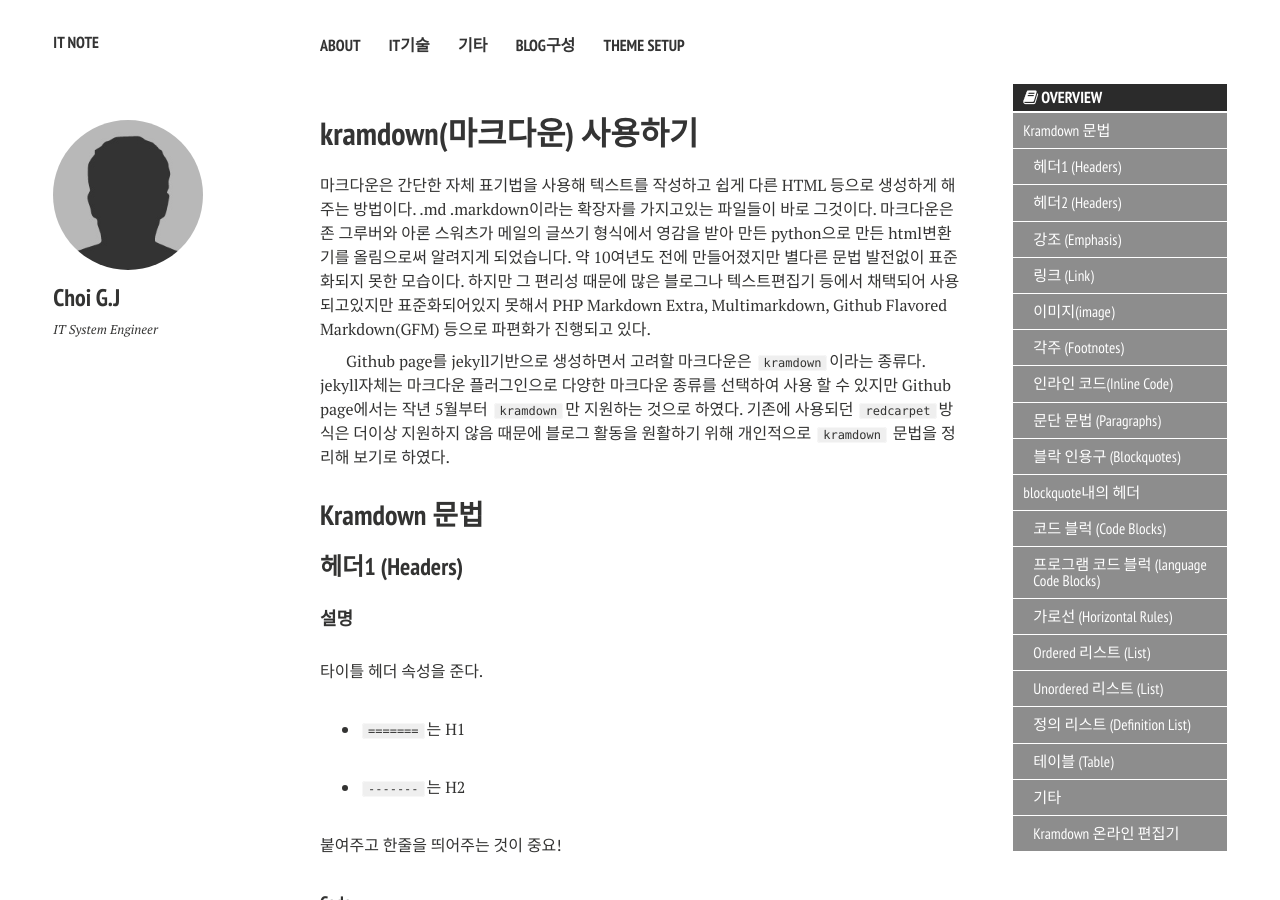
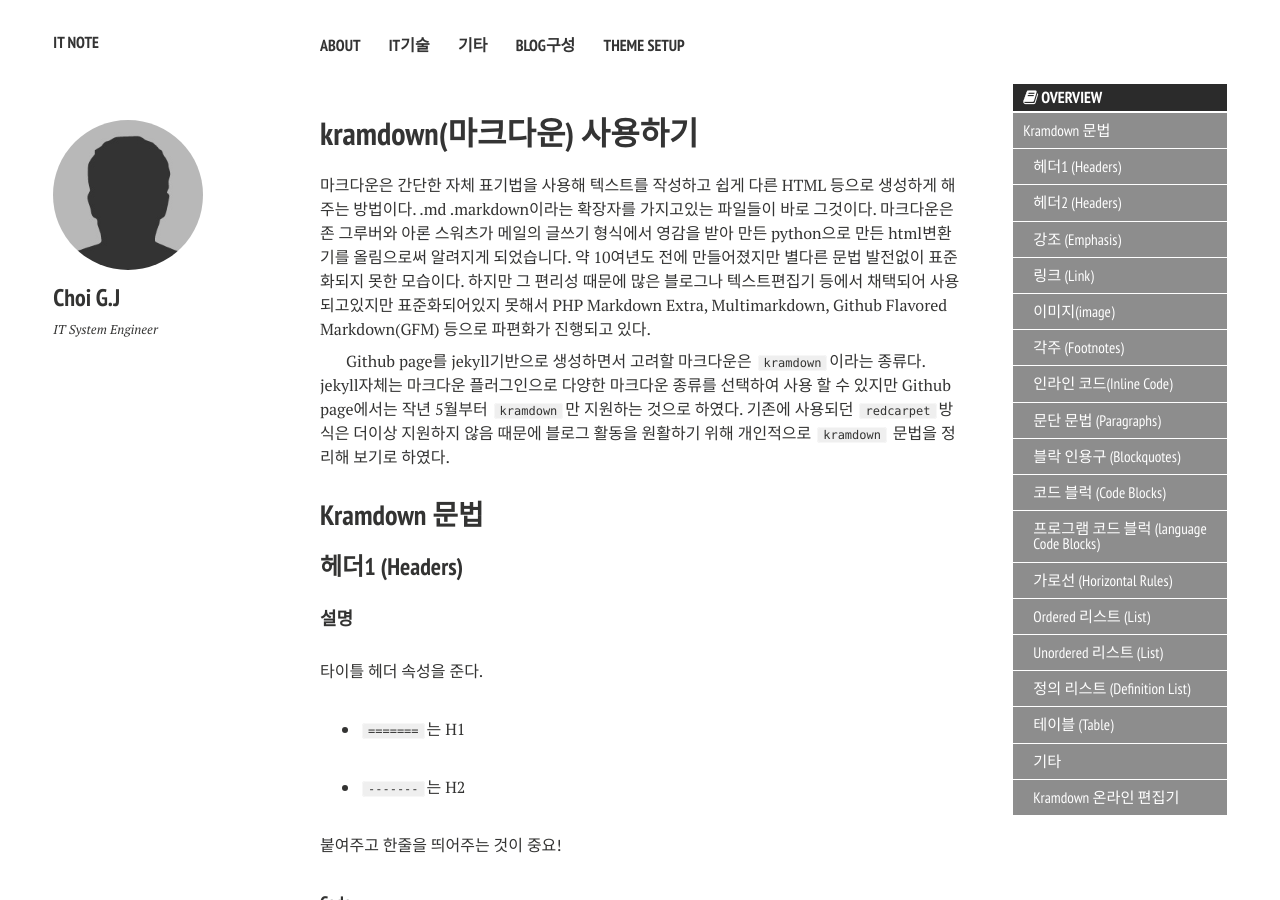
Before and after one commit to gjchoi/gjchoi.github.io, a Jekyll site: the page built from _posts/2016-02-21-Kramdown(마크다운)-사용법.md, in a window 1280 px wide and 900 px high. Built offline with Jekyll 4.4.1, drawn with Linux system fonts in a browser that asks for light colours; nearby versions of some CDN libraries; comment, search, counter and statistics services are not loaded.

Commit message:
Update 2016-02-21-Kramdown(마크다운)-사용법.md

```diff
--- a/_posts/2016-02-21-Kramdown(마크다운)-사용법.md
+++ b/_posts/2016-02-21-Kramdown(마크다운)-사용법.md
@@ -350,7 +350,7 @@ A link to the [kramdown hp].
 > > 서브 blockquote2
 >
 > ## blockquote내의 헤더
-{:.no_toc}
+> {:.no_toc}
 > 헤더뒤 기본글
 </div>
 * * *
```
